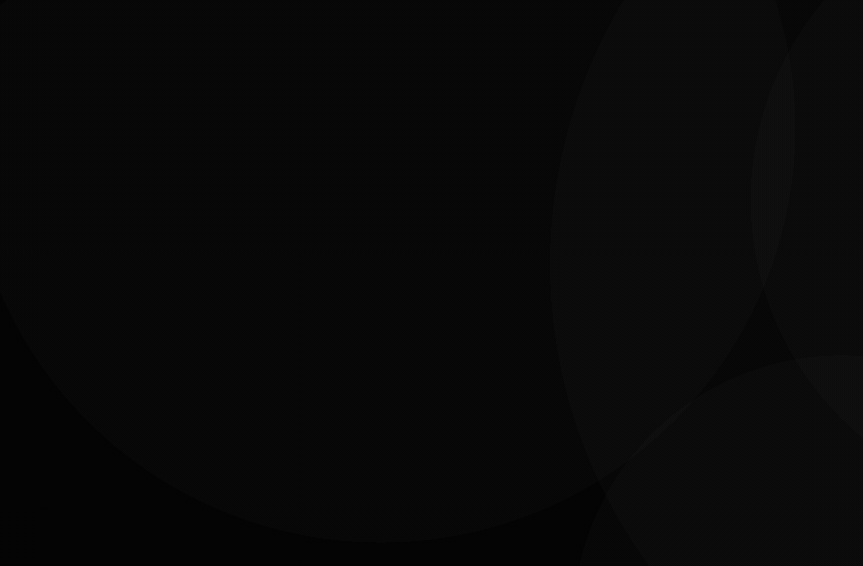
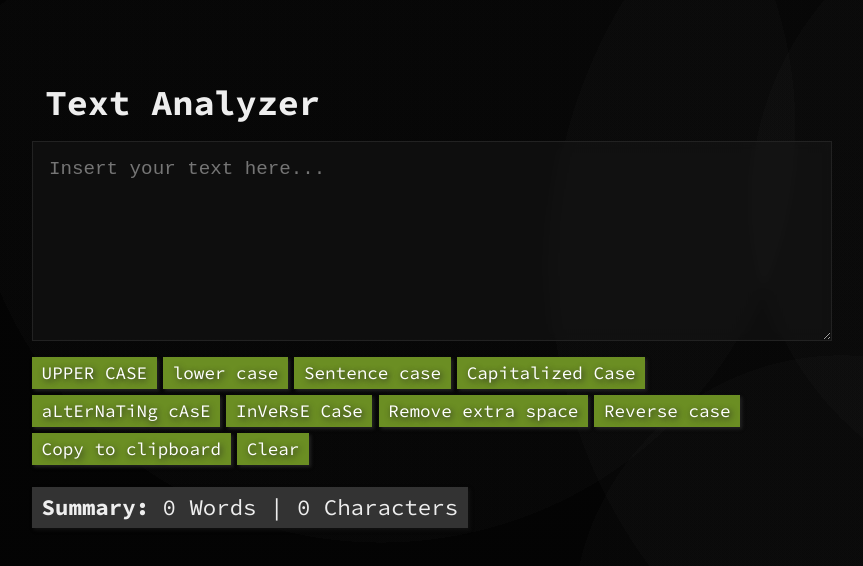
Before and after one commit to riazul01/reactor, a React (Vite) app: page /text-analyzer in a window 1280 px wide. Before the commit this address had no page. Shown: the top 566 px of the page, without its empty margins (208-1071 px from the left). Built offline with nearby package versions, Linux system fonts and the light colour scheme; a web font is replaced by a local one.

Commit message:
text analyzer project added

```diff
--- a/src/App.jsx
+++ b/src/App.jsx
@@ -7,6 +7,7 @@ import Stopwatch from './pages/stopwatch/Stopwatch';
 import PasswordChecker from './pages/password-checker/PasswordChecker';
 import SearchFilter from './pages/search-filter/SearchFilter';
 import FormValidator from './pages/form-validator/FormValidator';
+import TextAnalyzer from './pages/text-analyzer/TextAnalyzer';
 
 const App = () => {
   return (
@@ -18,6 +19,7 @@ const App = () => {
         <Route path="/password-checker" element={<PasswordChecker />}/>
         <Route path="/search-filter-pagination" element={<SearchFilter />}/>
         <Route path="/form-validator" element={<FormValidator />}/>
+        <Route path="/text-analyzer" element={<TextAnalyzer />}/>
       </Routes>
     </BrowserRouter>
   );
--- a/src/components/header/Header.jsx
+++ b/src/components/header/Header.jsx
@@ -83,6 +83,9 @@ const Header = () => {
                         <li>
                             <Link to="/form-validator" target="_blank">Form Validator</Link>
                         </li>
+                        <li>
+                            <Link to="/text-analyzer" target="_blank">Text Analyzer</Link>
+                        </li>
                     </ul>
                 </div>
             </div>
--- a/src/pages/home/Home.jsx
+++ b/src/pages/home/Home.jsx
@@ -11,6 +11,8 @@ import StopwatchThumb from '../../assets/images/stopwatch_thumb.png';
 import PasswordCheckerThumb from '../../assets/images/password-checker_thumb.png';
 import SearchFilterThumb from '../../assets/images/search-filter_thumb.png';
 import FormValidatorThumb from '../../assets/images/form-validator_thumb.png';
+import TextAnalyzerThumb from '../../assets/images/text-analyzer_thumb.png';
+
 import './home.css';
 
 const Home = () => {
@@ -23,6 +25,7 @@ const Home = () => {
                 <Card thumb={PasswordCheckerThumb} title={"Password Strength Checker"} path={"/password-checker"}/>
                 <Card thumb={SearchFilterThumb} title={"Search Filter & Pagination"} path={"/search-filter-pagination"}/>
                 <Card thumb={FormValidatorThumb} title={"Form Validator"} path={"/form-validator"}/>
+                <Card thumb={TextAnalyzerThumb} title={"Text Analyzer"} path={"/text-analyzer"}/>
             </div>
             <Footer/>
         </div>
--- /dev/null
+++ b/src/pages/text-analyzer/TextAnalyzer.jsx
@@ -0,0 +1,125 @@
+import React, { useState, useRef } from 'react';
+import './text-analyzer.css';
+
+const TextAnalyzer = () => {
+    const [text, setText] = useState('');
+    const textRef = useRef(null);
+
+    const handleChange = (e) => {
+        setText(e.target.value);
+    }
+
+    const handleUpperCase = () => {
+        setText(text.toUpperCase());
+    }
+
+    const handleLowerCase = () => {
+        setText(text.toLowerCase());
+    }
+
+    const handleSentenceCase = () => {
+        let myText = text.toLowerCase();
+
+        let newText = myText.replace(/(^\s*\w|[.!?]\s*\w)/g, (ch) => {
+            return ch.toUpperCase();
+        });
+
+        setText(newText);
+    }
+
+    const handleCapitalizedCase = () => {
+        let myText = text.toLowerCase();
+        let ara = myText.split(' ');
+
+        let newAra = ara.map((str) => {
+            if (str !== '') {
+                let tempAra = str.split('');
+                tempAra[0] = tempAra[0].toUpperCase();
+                return tempAra.join('');
+            } else {
+                return '';
+            }
+        });
+
+        setText(newAra.join(' '));
+    }
+
+    const handleAlternatingCase = () => {
+        let ara = text.split('');
+
+        for (let i = 0; i < ara.length; i++) {
+            if (i % 2) {
+                ara[i] = ara[i].toUpperCase();
+            } else {
+                ara[i] = ara[i].toLowerCase();
+            }
+        }
+
+        setText(ara.join(''));
+    }
+
+    const handleInverseCase = () => {
+        let ara = text.split('');
+
+        for (let i = 0; i < ara.length; i++) {
+            if (ara[i] >= 'A' && ara[i] <= 'Z') {
+                ara[i] = ara[i].toLowerCase();
+            } else if (ara[i] >= 'a' && ara[i] <= 'z') {
+                ara[i] = ara[i].toUpperCase();
+            }
+        }
+
+        setText(ara.join(''));
+    }
+
+    const handleReverseCase = () => {
+        setText(text.split('').reverse().join(''));
+    }
+
+    const handleExtraSpace = () => {
+        setText(text.split(/\s+/).join(' '));
+    }
+
+    const handleCopyText = () => {
+        textRef.current.select();
+        navigator.clipboard.writeText(text);
+    }
+
+    const handleClearText = () => {
+        setText('');
+    }
+
+    return (
+        <div className="textAnalyzer">
+            <div className="analyzerContent">
+                <div className="title">
+                    <h1>Text Analyzer</h1>
+                </div>
+                <div className="textField">
+                    <textarea name="text-box" id="text-box" ref={textRef} value={text} onChange={handleChange} placeholder="Insert your text here..."></textarea>
+                </div>
+                <div className="buttonField">
+                    <button onClick={handleUpperCase}>UPPER CASE</button>
+                    <button onClick={handleLowerCase}>lower case</button>
+                    <button onClick={handleSentenceCase}>Sentence case</button>
+                    <button onClick={handleCapitalizedCase}>Capitalized Case</button>
+                    <button onClick={handleAlternatingCase}>aLtErNaTiNg cAsE</button>
+                    <button onClick={handleInverseCase}>InVeRsE CaSe</button>
+                    <button onClick={handleExtraSpace}>Remove extra space</button>
+                    <button onClick={handleReverseCase}>Reverse case</button>
+                    <button onClick={handleCopyText}>Copy to clipboard</button>
+                    <button onClick={handleClearText}>Clear</button>
+                </div>
+                <div>
+                    <p className="textSummary">
+                        <strong>Summary: </strong>
+                        <span>{text.split(/[ ]+/).filter((str) => str !== '').length} Words</span>
+                        <span> | {text.length} Characters</span>
+                    </p>
+                </div>
+            </div>
+        </div>
+    );
+}
+
+export default TextAnalyzer;
--- /dev/null
+++ b/src/pages/text-analyzer/text-analyzer.css
@@ -0,0 +1,96 @@
+@import url('https://fonts.googleapis.com/css2?family=Source+Code+Pro:wght@200;300;400;500;600;700;800;900&display=swap');
+
+.textAnalyzer {
+    display: flex;
+    height: 100vh;
+    width: 100%;
+    align-items: flex-start;
+    justify-content: center;
+    font-family: 'Source Code Pro', monospace;
+}
+
+.analyzerContent {
+    margin: 0 0.4rem;
+    height: auto;
+    flex-basis: 800px;
+}
+
+.analyzerContent .title {
+    margin-top: 4rem;
+}
+
+.analyzerContent .title h1 {
+    margin-left: 0;
+    padding: 1rem 0;
+    color: #eee;
+    font-size: 2.2rem;
+}
+
+.textField {
+    height: 200px;
+    width: 100%;
+}
+
+textarea {
+    padding: 1rem;
+    color: #eee;
+    font-size: 1.2rem;
+    height: 100%;
+    width: 100%;
+    background: rgba(35, 35, 35, 0.3);
+    backdrop-filter: blur(5px);
+    border: 1px solid #222;
+    outline: none;
+    box-sizing: border-box;
+}
+
+.buttonField {
+    padding: 1rem 0;
+}
+
+button {
+    margin: 0 0.4rem 0.4rem 0;
+    padding: 0.3rem 0.6rem;
+    color: #fff;
+    font-size: 1.1rem;
+    border: none;
+    outline: none;
+    cursor: pointer;
+    text-shadow: 0.1rem 0.1rem 0.4rem #222;
+    box-shadow: 0.1rem 0.1rem 0.2rem #222;
+    font-family: 'Source Code Pro', monospace;
+    background: olivedrab;
+    transition: all 0.3s ease;
+}
+
+button:hover {
+    background: #5e8411;
+}
+
+.textSummary {
+    padding: 0.4rem 0.6rem;
+    color: #eee;
+    font-size: 1.4rem;
+    background: #333;
+    box-shadow: 0.1rem 0.1rem 0.2rem #111;
+    display: inline-block;
+}
+
+@media screen and (max-width: 380px) {
+    .title h1 {
+        font-size: 1.8rem;
+    }
+
+    .buttonField {
+        padding: 1.5rem 0 1rem 0;
+    }
+
+    button {
+        font-size: 1rem;
+    }
+
+    .textSummary {
+        font-size: 1.1rem;
+        width: 100%;
+    }
+}
```
Also changed, not shown: src/assets/images/text-analyzer_thumb.png (added).
